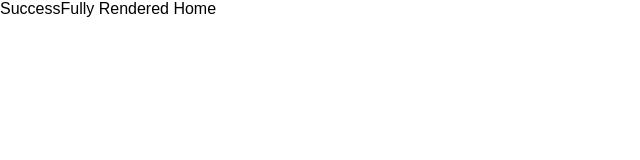
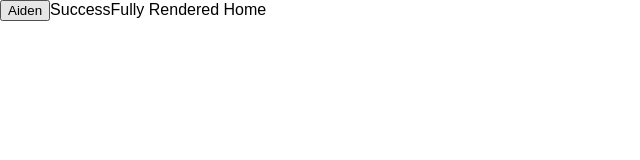
Before and after one commit to AidenJongheeLee/flex-crow, a React (Create React App) app: page / in a window 1280 px wide. Shown: the top 160 px of the page, without its empty margins (0-640 px from the left). Built offline with nearby package versions, Linux system fonts and the light colour scheme.

Commit message:
test action

```diff
--- a/src/containers/Home.js
+++ b/src/containers/Home.js
@@ -1,21 +1,31 @@
 import React, { Component } from 'react';
 import { connect } from 'react-redux';
+import { changeName } from '../actions';
 
 class Home extends Component {
   render() {
     console.log(this.props);
     return (
       <div>
+        <button
+          onClick={() => {
+            this.props.changeName('Jonny');
+          }}>
+          {this.props.name}
+        </button>
         SuccessFully Rendered Home
       </div>
     );
   }
-};
+}
 
 const mapStatetoProps = state => {
   return {
     name: state.user.name
-  }
+  };
 };
 
-export default connect(mapStatetoProps, {})(Home);
+export default connect(
+  mapStatetoProps,
+  { changeName }
+)(Home);
```
